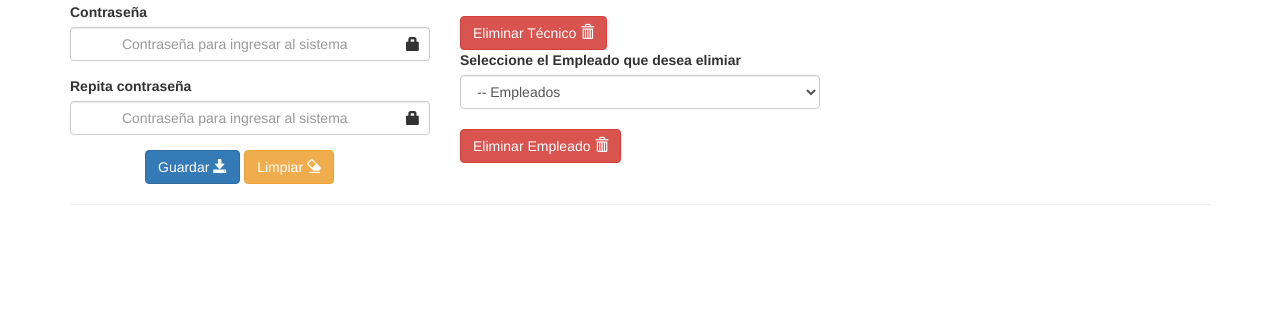
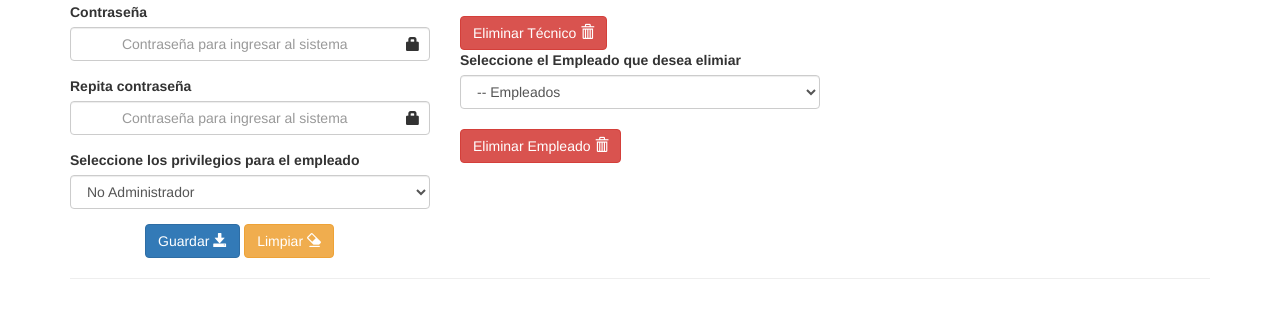
Before and after one commit to cddm-gh/SistemaMatilcell, a PHP site: page /administracion.php in a window 1280 px wide. Shown: the part 331-649 px from the top of the page. Run offline with PHP 8.4, Linux system fonts and the light colour scheme; the visitor is signed in with stand-in values (Sample User, id 1); data that the repository does not hold is empty; some libraries are stand-ins or nearby versions.

Commit message:
Aregado campo para escojer privilegios al crear un nuevo empleado, elimado la opcion de reporte mejor cliente

```diff
--- a/administracion.php
+++ b/administracion.php
@@ -14,6 +14,7 @@ if(isset($_POST['guardar'])){
     $usuario = filter_var($_POST['usuario'], FILTER_SANITIZE_STRING);
     $password1 = $_POST['password1'];
     $password2 = $_POST['password2'];
+    $privilegios = $_POST['privilegios'];
 
     if($password1 !== $password2)
         $errores .= "Las contraseñas no coinciden!";
@@ -23,12 +24,13 @@ if(isset($_POST['guardar'])){
 
         $conexion->setAttribute(PDO::ATTR_ERRMODE, PDO::ERRMODE_EXCEPTION);
         try{
-            $statement = $conexion->prepare("INSERT INTO empleados VALUES (0,:nombre,:usuario,:password,:cargo)");
+            $statement = $conexion->prepare("INSERT INTO empleados VALUES (0,:nombre,:usuario,:password,:cargo,:priv)");
             $resultado = $statement->execute(array(
                 ':nombre' => $nombre,
                 ':usuario' => $usuario,
                 ':password' => $password1,
-                ':cargo' => $rol
+                ':cargo' => $rol,
+                ':priv' => $privilegios
             ));
 
             if( $resultado )
@@ -159,6 +161,14 @@ if(isset($_POST['guardartec'])){
                         <i class="glyphicon glyphicon-lock form-control-feedback"></i>
                     </div>
 
+                    <div class="form-group has-feedback">
+                        <label for="privilegios">Seleccione los privilegios para el empleado</label>
+                        <select name="privilegios" id="privilegios" class="form-control">
+                            <option value="1">Administrador</option>
+                            <option value="2" selected="true">No Administrador</option>
+                        </select>
+                    </div>
+
                     <div class="col-md-12 col-md-offset-2">
                         <button type="submit" id="guardar" name="guardar" class="btn btn-primary">Guardar
                             <span class="glyphicon glyphicon-save"></span>
--- a/reportes.php
+++ b/reportes.php
@@ -44,8 +44,6 @@ if(!isset($_SESSION['usuario'])){
 			<ul class="nav nav-pills nav-stacked text-center">
 				<li role="presentation" class="list-group-item list-group-item-info"><a href="reporte_tecnicos.php">TÉCNICO CON MÁS REPARACIONES
 					<span class="glyphicon glyphicon-file"></span></a></li>
-				<li role="presentation" class="list-group-item list-group-item-success"><a href="consultar_ordenes.php">MEJOR CLIENTE
-					<span class="glyphicon glyphicon-search"></span></a></li>
 			</ul>
 		</div>
 	</div>
```
